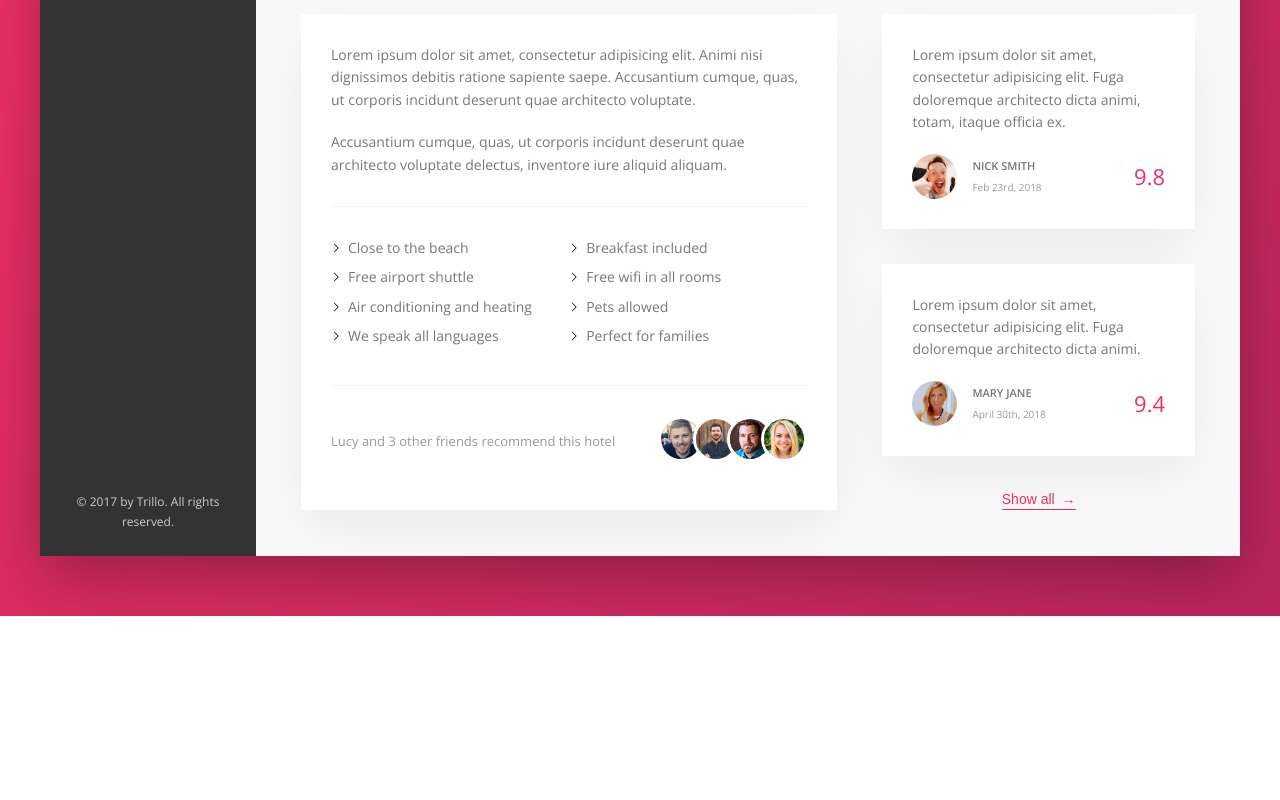
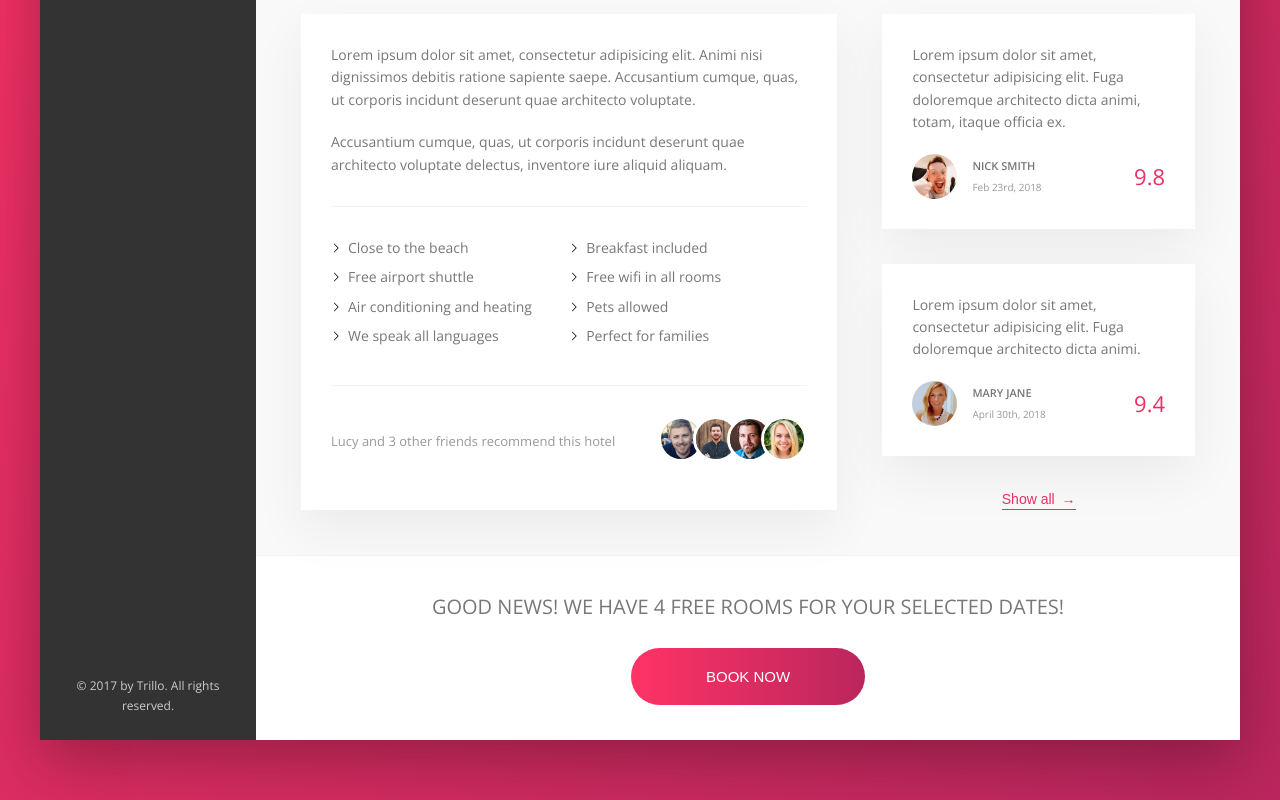
Before and after one commit to hoanphungt/sass-trillo-landing-page, a website: page index.html in a window 1280 px wide. Shown: the part 613-1413 px from the top of the page. Before the commit the page ends 1229 px from the top, so only its background shows below. Drawn offline with nearby package versions, Linux system fonts and the light colour scheme.

Commit message:
Book button and the footer

```diff
--- a/index.html
+++ b/index.html
@@ -40,8 +40,8 @@
                     <span class="user-nav__notification">13</span>
                 </div>
                 <div class="user-nav__user">
-                    <img src="img/user.jpg" alt="User user-nav__user-photo" class="user-nav__user-photo">
-                    <span class="user-nav__user-name">Jonas</span>
+                    <img src="img/user.png" alt="User user-nav__user-photo" class="user-nav__user-photo">
+                    <span class="user-nav__user-name">Hoan</span>
                 </div>
             </nav>
         </header>
@@ -191,7 +191,8 @@
 
                         <figure class="review">
                             <blockquote class="review__text">
-                                Lorem ipsum dolor sit amet, consectetur adipisicing elit. Fuga doloremque architecto dicta animi.
+                                Lorem ipsum dolor sit amet, consectetur adipisicing elit. Fuga doloremque architecto
+                                dicta animi.
                             </blockquote>
                             <figcaption class="review__user">
                                 <img src="img/user-2.jpg" alt="User 2" class="review__photo">
@@ -206,6 +207,15 @@
                         <button class="btn-inline">Show all <span>&rarr;</span></button>
                     </div>
                 </div>
+                <div class="cta">
+                    <h2 class="cta__book-now">
+                        Good news! We have 4 free rooms for your selected dates!
+                    </h2>
+                    <button class="btn">
+                        <span class="btn__visible">Book now</span>
+                        <span class="btn__invisible">Only 4 rooms left</span>
+                    </button>
+                </div>
             </main>
         </div>
     </div>
--- a/sass/_components.scss
+++ b/sass/_components.scss
@@ -286,12 +286,12 @@
 
     &:focus {
         outline: none;
-        animation: plusate 1s infinite;
+        animation: pulling 1s;
     }
 }
 
 //Key frames for the animation effect
-@keyframes plusate {
+@keyframes pulling {
     0% {
         transform: scale(1);
         box-shadow: none;
@@ -416,3 +416,66 @@
         font-weight: 300;
     }
 }
+
+//CALL TO ACTION - CTA
+
+.cta {
+    padding: 3.5rem 0;
+    text-align: center;
+
+    &__book-now {
+        font-size: 2rem;
+        font-weight: 300;
+        text-transform: uppercase;
+        margin-bottom: 2.5rem;
+    }
+}
+
+.btn {
+    font-size: 1.5rem;
+    border: none;
+    font-weight: 300;
+    text-transform: uppercase;
+    border-radius: 10rem;
+    background-image: linear-gradient(to right, var(--color-primary-light), var(--color-primary-dark));
+    color: #fff;
+    position: relative;
+    overflow: hidden;
+    cursor: pointer;
+    animation: pulling 1s infinite;
+
+    & > * {
+        display: inline-block;
+        height: 100%;
+        width: 100%;
+        transition: all .2s;
+    }
+
+    &__visible {
+        padding: 2rem 7.5rem;
+    }
+
+    &__invisible {
+        position: absolute;
+        padding: 2rem 0;
+        left: 0;
+        top: -10rem;
+    }
+
+    &:hover {
+        background-image: linear-gradient(to left, var(--color-primary-light), var(--color-primary-dark));
+    }
+
+
+    &:hover &__visible {
+         transform: translateY(10rem);
+    }
+
+    &:hover &__invisible {
+         top: 0;
+    }
+
+    &:focus {
+        outline: none;
+    }
+}
--- a/sass/_layout.scss
+++ b/sass/_layout.scss
@@ -56,7 +56,6 @@
 }
 
 .user-reviews {
-    font-size: inherit;
     flex: 1;
 
     display: flex;
```
Also changed, not shown: css/style.css, img/user.png (added).
